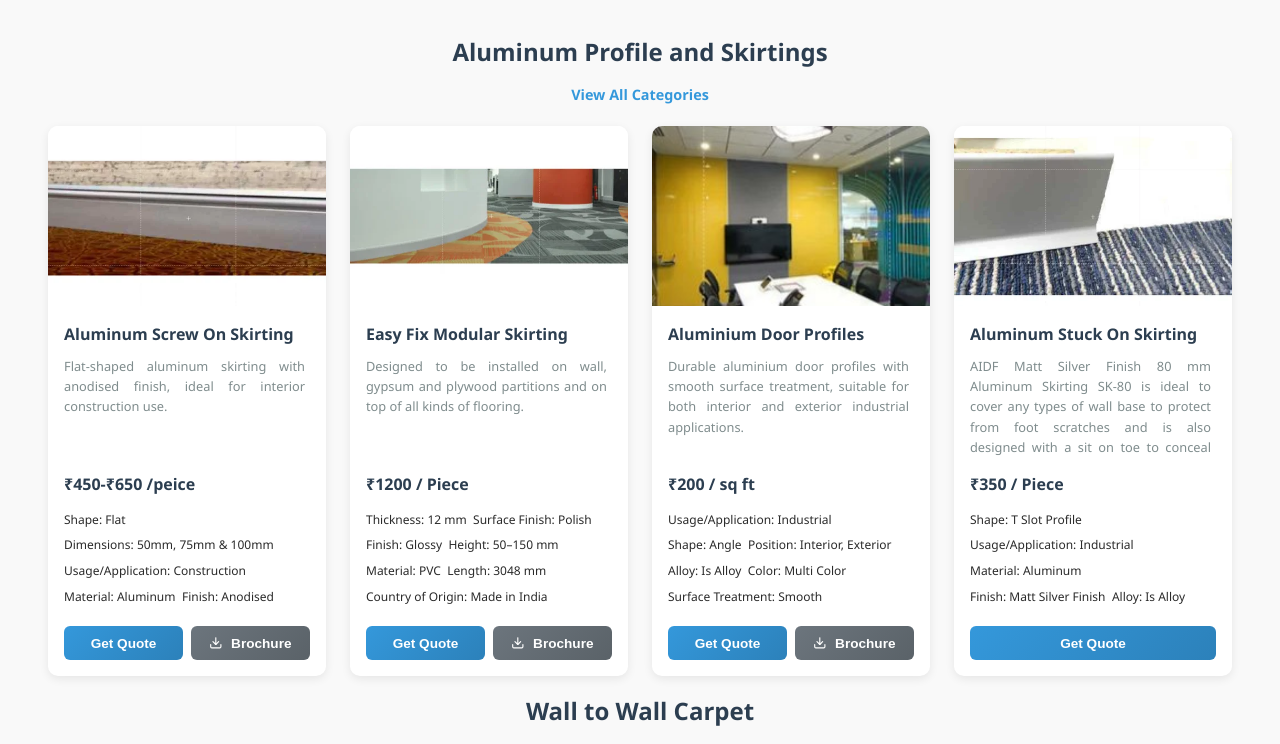
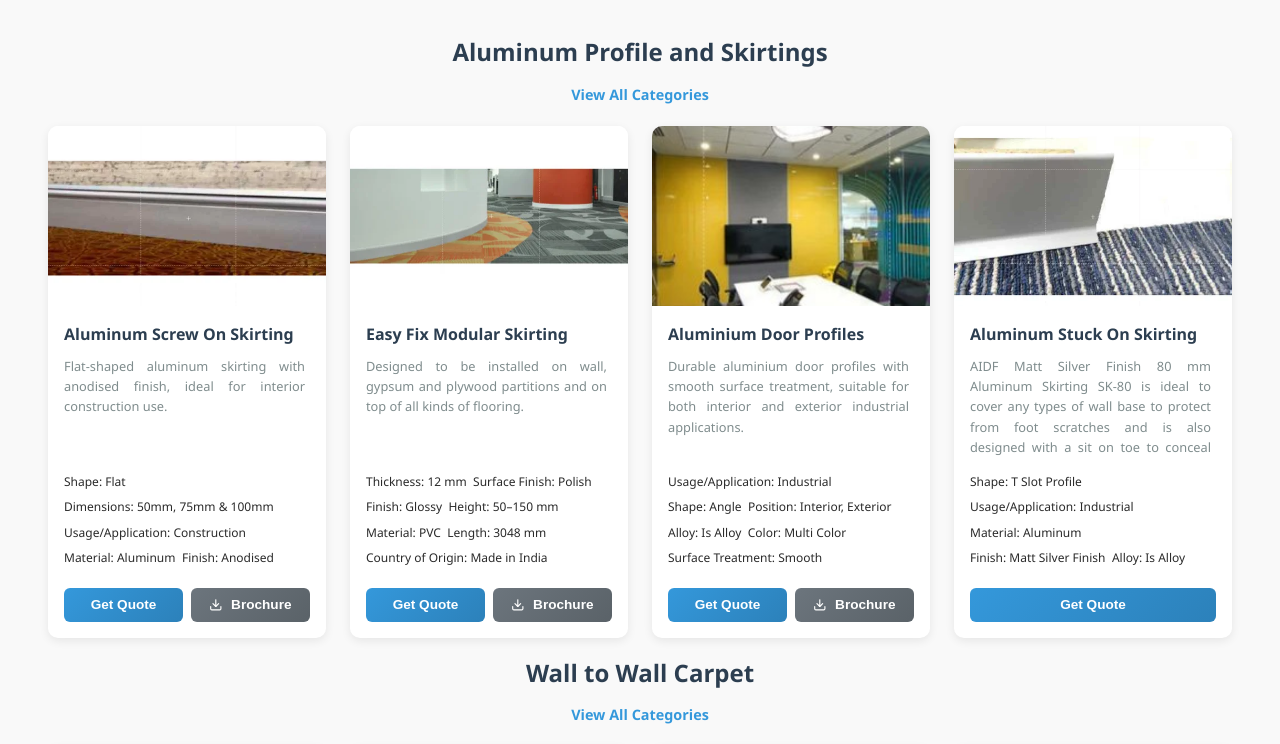
Before and after one commit to TheAnalyticsCareer/Annapurna-frontend-live, a React (Vite) app: page / in a window 1280 px wide. Shown: the part 1381-2125 px from the top of the page. Built offline with nearby package versions, Linux system fonts and the light colour scheme.

Commit message:
Update ProductCatalog.jsx

```diff
--- a/src/Home/ProductCatalog.jsx
+++ b/src/Home/ProductCatalog.jsx
@@ -207,7 +207,7 @@ const ProductCatalog = () => {
       name: "",
       phone: "",
       email: "",
-      price: "",
+      // price: "",
       pileHeight: "",
       material: "",
       style: "",
@@ -251,7 +251,7 @@ const ProductCatalog = () => {
   useEffect(() => {
     if (isModalOpen && currentProduct) {
       myFormik.setFieldValue("name", currentProduct.name);
-      myFormik.setFieldValue("price", currentProduct.price);
+      // myFormik.setFieldValue("price", currentProduct.price);
 
       const pileHeightDetail = currentProduct.details.find(
         (d) => d.label === "Pile Height"
@@ -822,7 +822,7 @@ product24: {
       <div className="product-catalog-product-content">
         <h3>{product.name}</h3>
         <p className="product-catalog-product-description">{product.description}</p>
-        <div className="product-catalog-product-price">{product.price}</div>
+{/*         <div className="product-catalog-product-price">{product.price}</div> */}
         <ul className="product-catalog-product-details">
           {product.details.map((detail, index) => (
             <li key={index}>
@@ -1022,7 +1022,7 @@ return (
           <p className="product-catalog-modal-description">
             {currentProduct.description}
           </p>
-          <div className="product-catalog-modal-price">{currentProduct.price}</div>
+{/*           <div className="product-catalog-modal-price">{currentProduct.price}</div> */}
           <ul className="product-catalog-modal-specs">
             {currentProduct.details.map((detail, index) => (
               <li key={index}>
```
